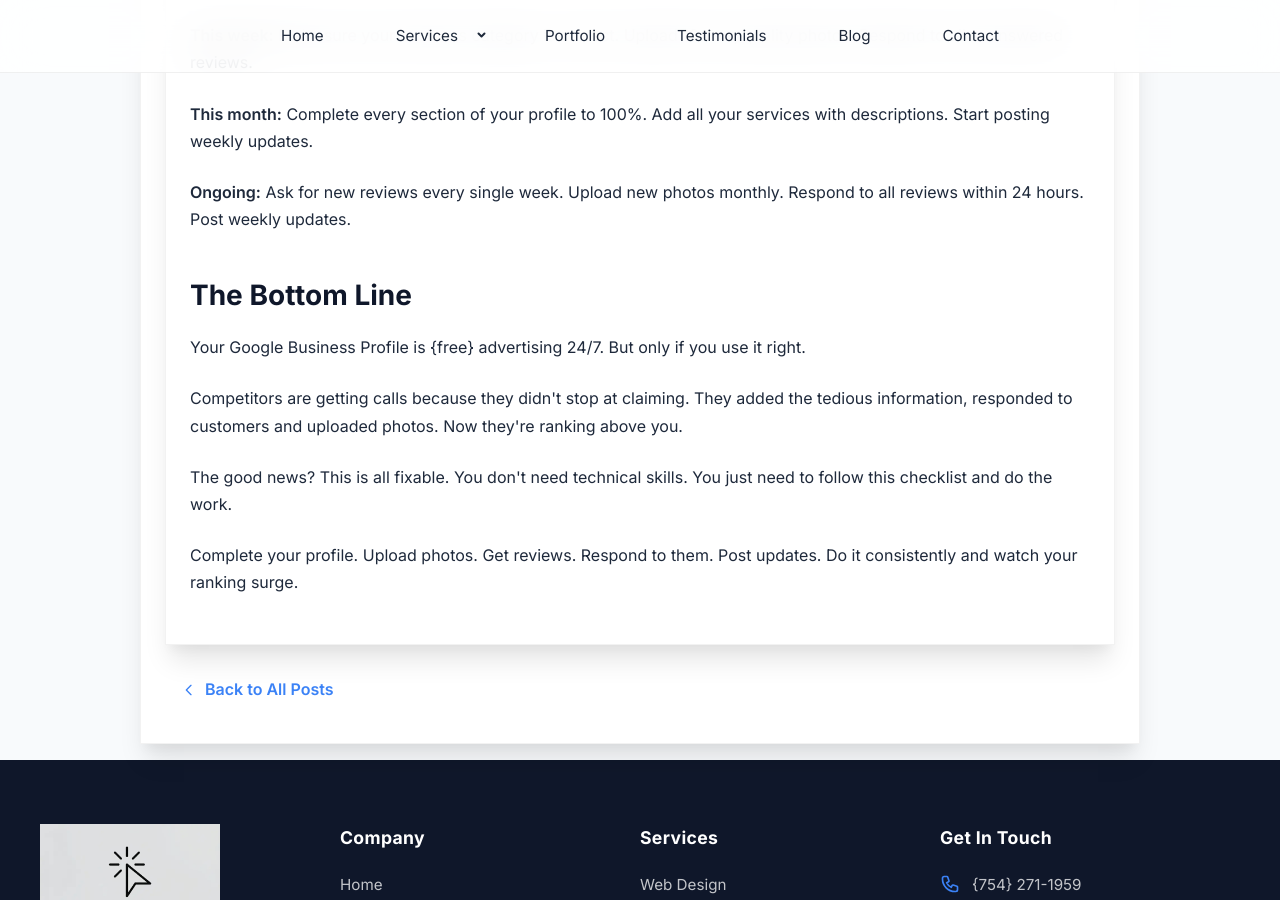
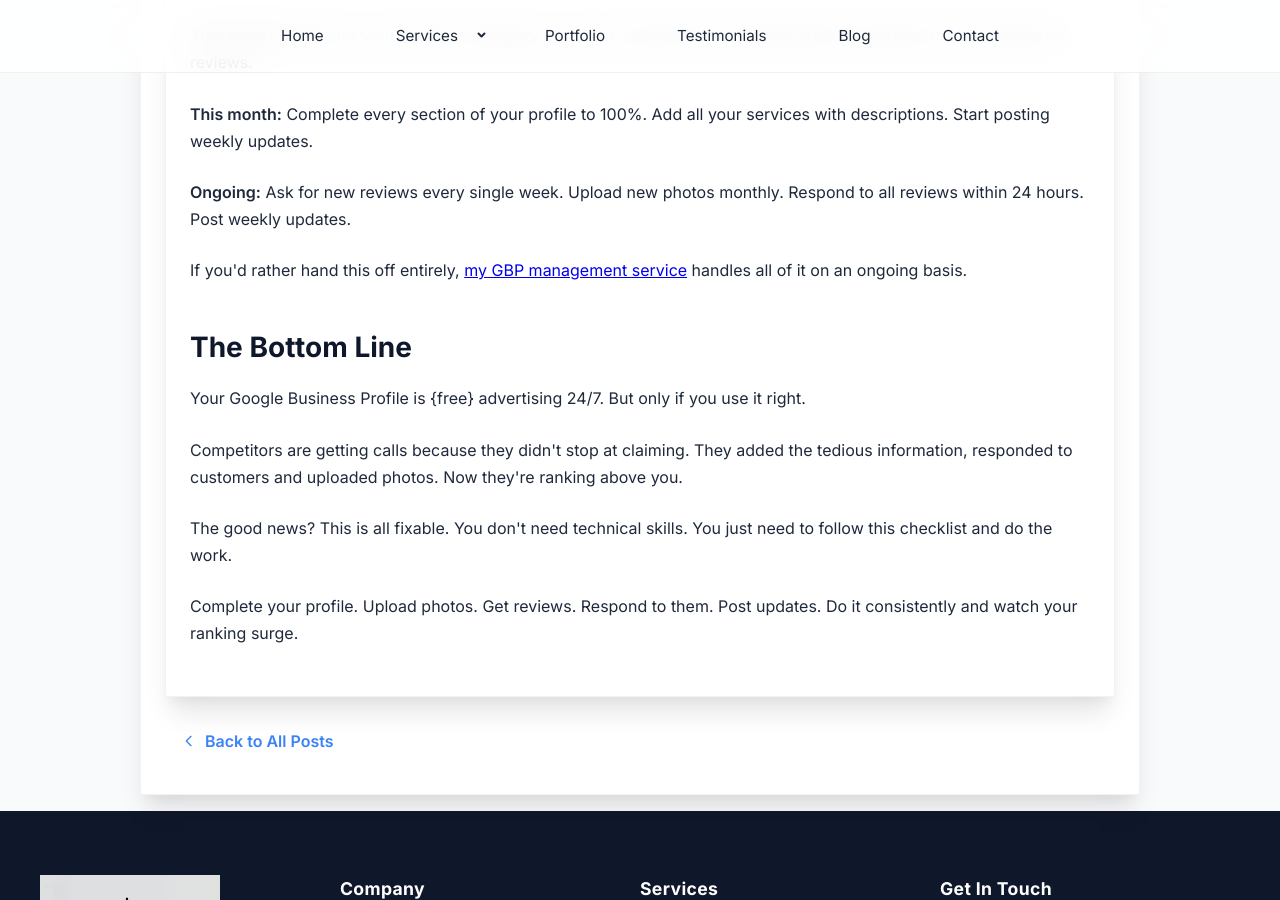
Before and after one commit to JamesBrownR/MeetingSurge, a Jekyll site: the page built from _posts/2026-01-08-service-page-mistakes.md, in a window 1280 px wide and 900 px high, scrolled down 4834 px. Built offline with Jekyll 4.4.1, drawn with Linux system fonts in a browser that asks for light colours.

Commit message:
Update 2026-01-08-service-page-mistakes.md

```diff
--- a/_posts/2026-01-08-service-page-mistakes.md
+++ b/_posts/2026-01-08-service-page-mistakes.md
@@ -92,6 +92,7 @@ faqs:
     <p><strong>This week:</strong> Make sure your business category is correct. Upload 10 new, quality photos. Respond to all unanswered reviews.</p>
     <p><strong>This month:</strong> Complete every section of your profile to 100%. Add all your services with descriptions. Start posting weekly updates.</p>
     <p><strong>Ongoing:</strong> Ask for new reviews every single week. Upload new photos monthly. Respond to all reviews within 24 hours. Post weekly updates.</p>
+<p>If you'd rather hand this off entirely, <a href="/services/gbp-management">my GBP management service</a> handles all of it on an ongoing basis.</p>
 
     <h2>The Bottom Line</h2>
     <p>Your Google Business Profile is {free} advertising 24/7. But only if you use it right.</p>
```
